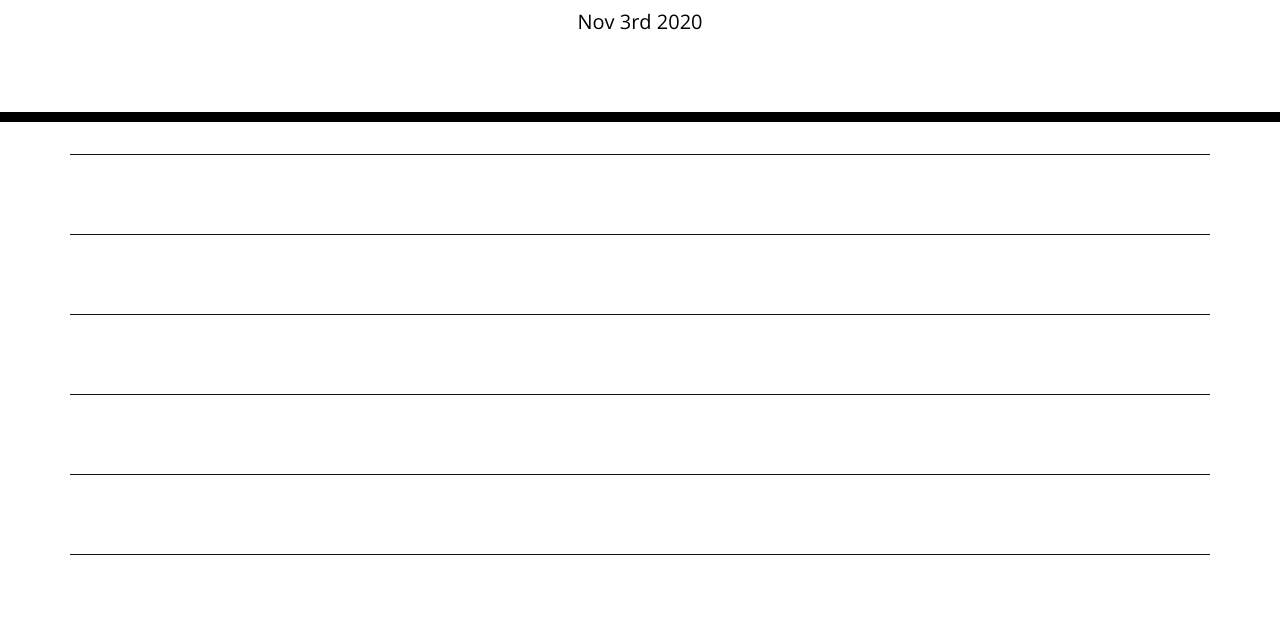
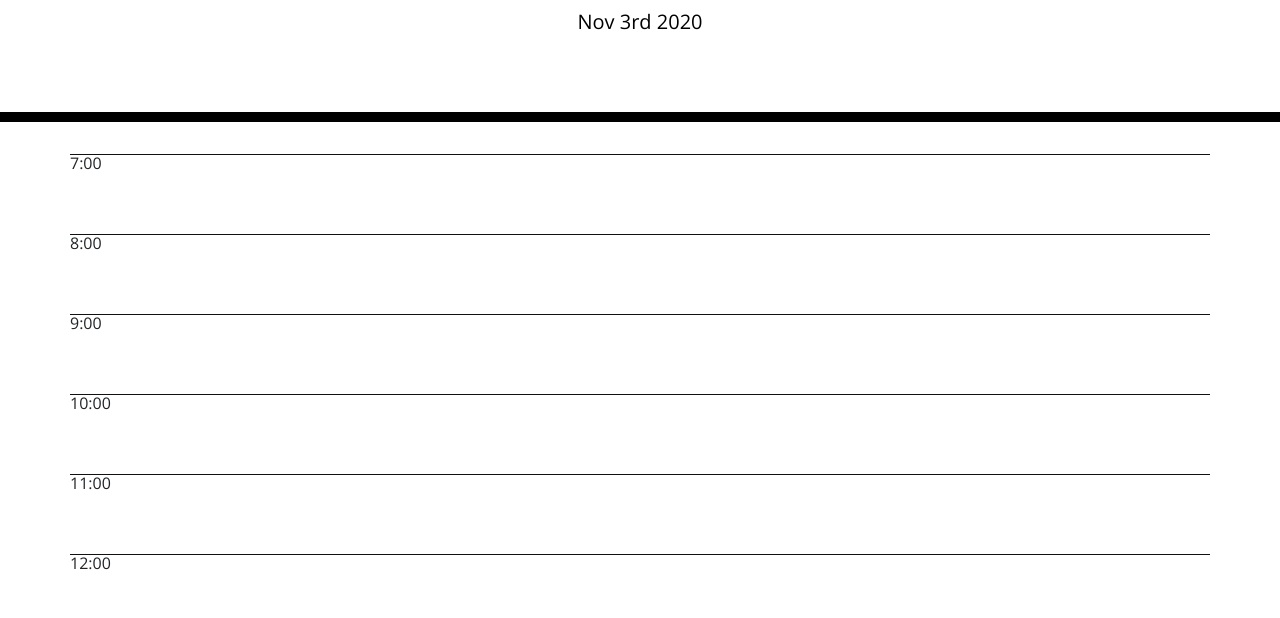
Before and after one commit to gstinsonjr42/Homework-5, a plain HTML site: page index.html in a window 1280 px wide. Shown: the part 182-800 px from the top of the page. Drawn offline with nearby package versions, Linux system fonts and the light colour scheme.

Commit message:
ooo I got the times aligned to the left

```diff
--- a/index.html
+++ b/index.html
@@ -29,7 +29,7 @@
       <p id="currentDay" class="lead"></p>
     </header>
     <div class="container">
-      <div class="time-blocks">
+      <div class="time-block">
           <div class="row row-1"></div>
           <div class="row row-2"></div>
           <div class="row row-3"></div>
@@ -91,7 +91,7 @@
         console.log()
         for (let i = 0; i < timeBlocks.length; i++)
         {
-            console.log(timeBlocks[i].time + ":00", timeBlocks[i].input)
+            $(".row")[i].innerHTML = timeBlocks[i].time + ":00"
         }
 
         //color code each time block
```
